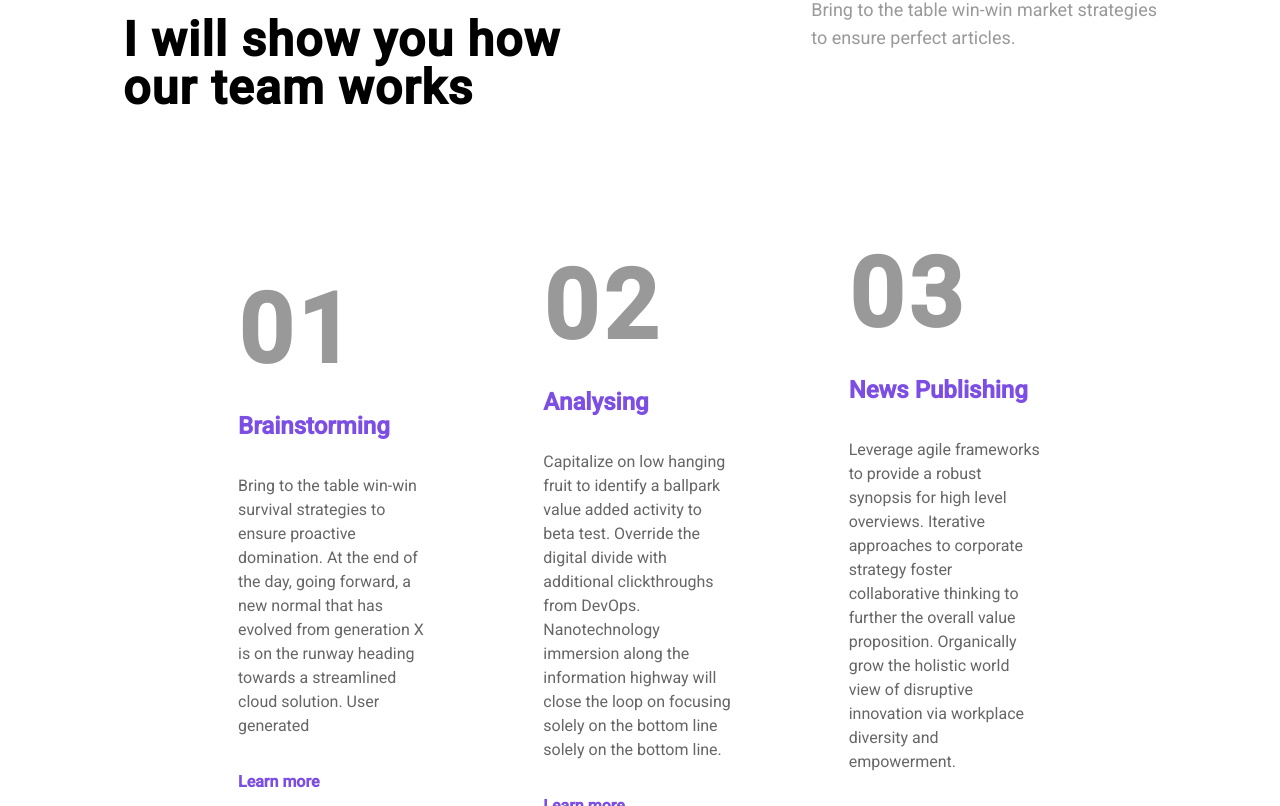
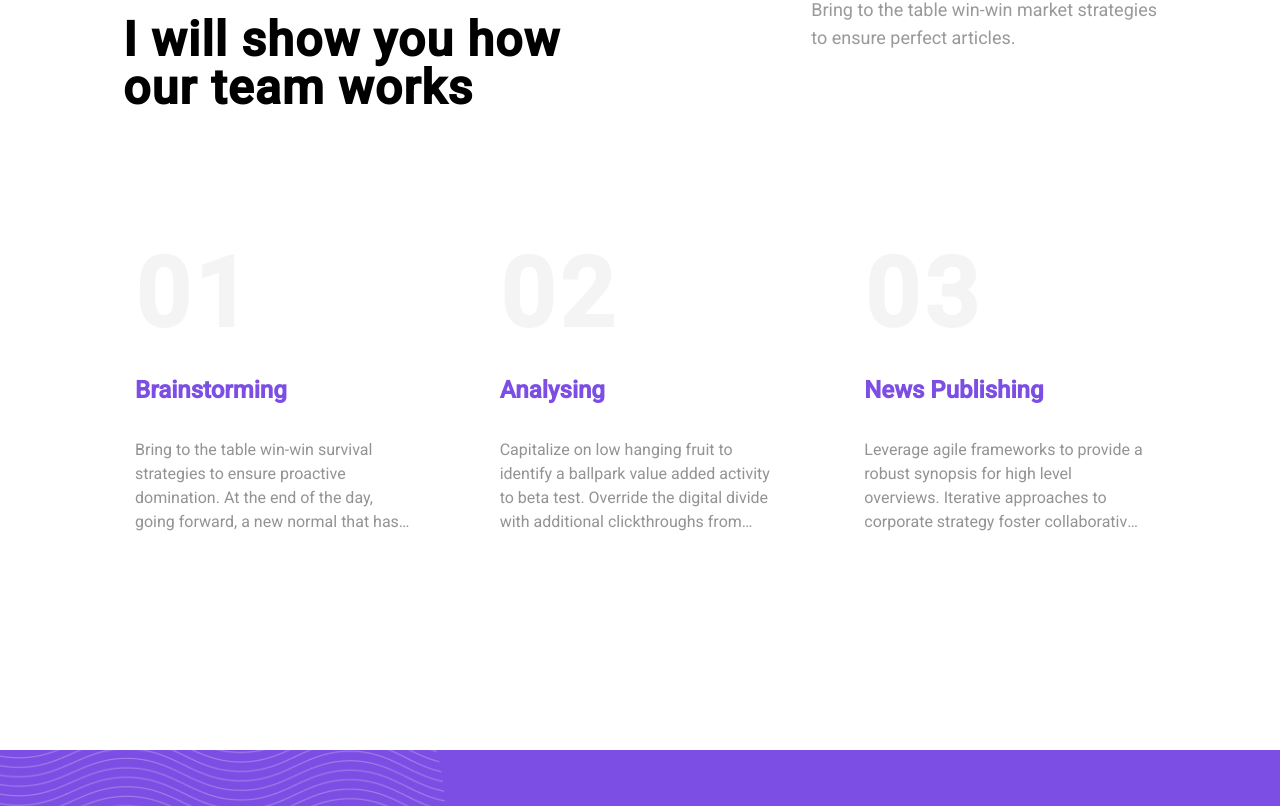
Before and after one commit to neba378/blog-site, a Next.js app: page /about in a window 1280 px wide. Shown: the part 1334-2140 px from the top of the page. Built offline with nearby package versions, Linux system fonts and the light colour scheme.

Commit message:
finish about page

```diff
--- a/src/app/about/page.tsx
+++ b/src/app/about/page.tsx
@@ -75,7 +75,7 @@ const page = () => {
             </div>
           </div>
         </div>
-        <div className="bottom-cards flex flex-row gap-12 justify-center items-center px-8 lg:px-[103px] py-16">
+        <div className="bottom-cards w-full grid grid-cols-1 md:grid-cols-2 lg:grid-cols-3 gap-5 justify-center items-center py-16">
           {datas.map((data) => (
             <AboutCard
               key={data.number}
--- a/src/components/AboutCard.tsx
+++ b/src/components/AboutCard.tsx
@@ -10,14 +10,14 @@ type AboutCardProps = {
 const AboutCard = (object: AboutCardProps) => {
   return (
     <>
-      <div className="main-about-card w-[30%] flex flex-col gap-8 p-2 hover:transition-all duration-300 ease-in-out hover:scale-[1.02] bg-white hover:bg-primaryPurple hover:rounded-[20px] hover:shadow-lg shadow-primaryPurple/10 px-8 py-10 group">
-        <h1 className="text-8xl font-bold text-light group-hover:text-white tracking-wider">
+      <div className="main-about-card w-full flex flex-col gap-8 p-2 hover:transition-all duration-300 ease-in-out bg-white hover:bg-primaryPurple hover:rounded-[20px] shadow-primaryPurple/10 px-8 py-10 group">
+        <h1 className="text-8xl font-bold text-light group-hover:text-white tracking-wider group-hover:opacity-[100%] opacity-[10%]">
           {object.number}
         </h1>
         <h1 className="text-primaryPurple text-2xl font-bold group-hover:text-white">
           {object.name}
         </h1>
-        <p className="text-medium text-md group-hover:text-[#F7F6FE]">
+        <p className="text-medium text-md group-hover:text-[#F7F6FE] opacity-[70%] line-clamp-4">
           {object.description}
         </p>
 
@@ -25,7 +25,7 @@ const AboutCard = (object: AboutCardProps) => {
           {" "}
           <Link
             href={"/"}
-            className="text-[100%] font-bold text-primaryPurple group-hover:text-white my-5 hover:transition-all duration-300 ease-in-out relative hover:after:content-[''] hover:after:absolute hover:after:-bottom-2 hover:after:left-0 hover:after:w-full hover:after:h-[6px] hover:after:bg-white"
+            className="hidden group-hover:inline font-bold text-primaryPurple group-hover:text-white my-5 hover:transition-all duration-300 ease-in-out relative hover:after:content-[''] hover:after:absolute hover:after:-bottom-2 hover:after:left-0 hover:after:w-full hover:after:h-[6px] hover:after:bg-white"
           >
             Learn more
           </Link>
```
